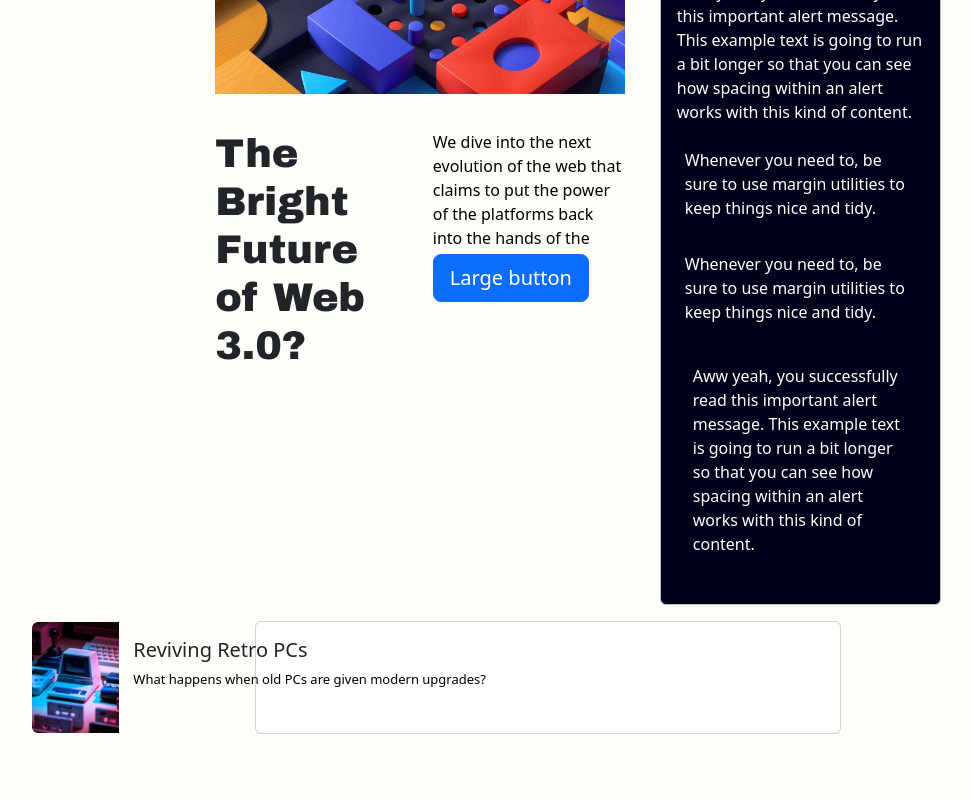
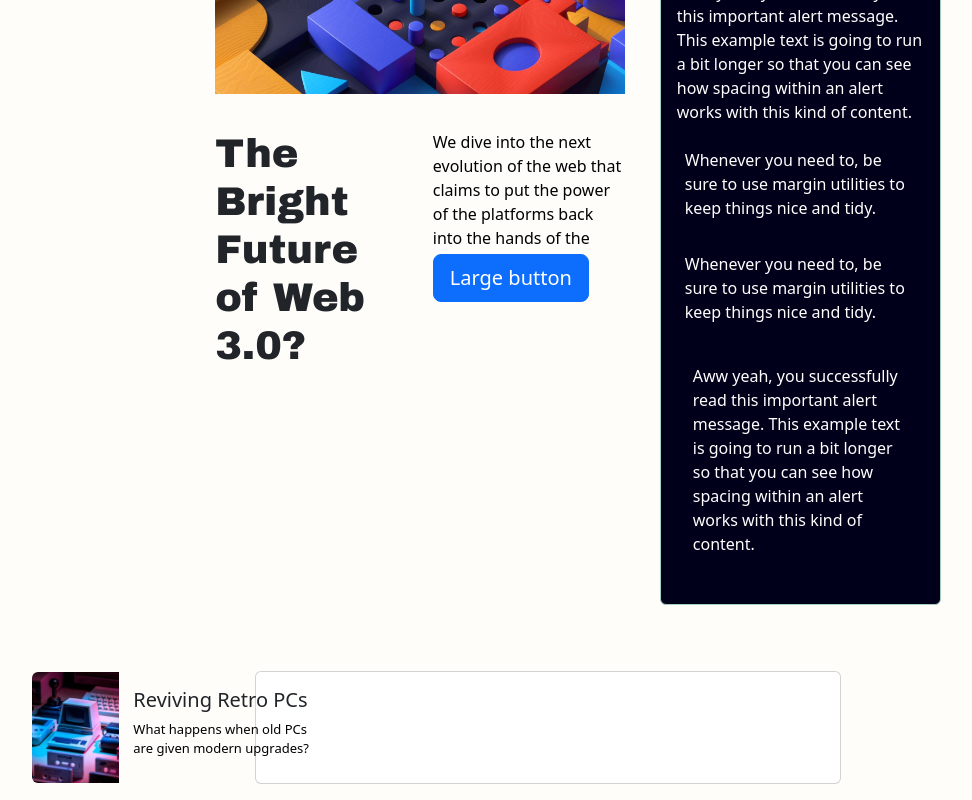
Before and after one commit to rbrandon087/new-homepage, a React (Create React App) app in the folder client/news/: page / in a window 1280 px wide. Shown: the part 310-1110 px from the top of the page, without its empty margins (92-1064 px from the left). Before the commit the page ends 1060 px from the top, so only its background shows below. Built offline with nearby package versions, Linux system fonts and the light colour scheme.

Commit message:
fixed my cardtext

```diff
--- a/client/news/src/styles/Home.css
+++ b/client/news/src/styles/Home.css
@@ -72,11 +72,13 @@ h1 {
     flex-direction: row;
     justify-content: center;
     align-items: center;
+    margin-top: 50px;
 }
 
 .card-text {
     color: black;
     font-size: small;
+    width: 50%;
 }
 
 .col-md-8 {
```
